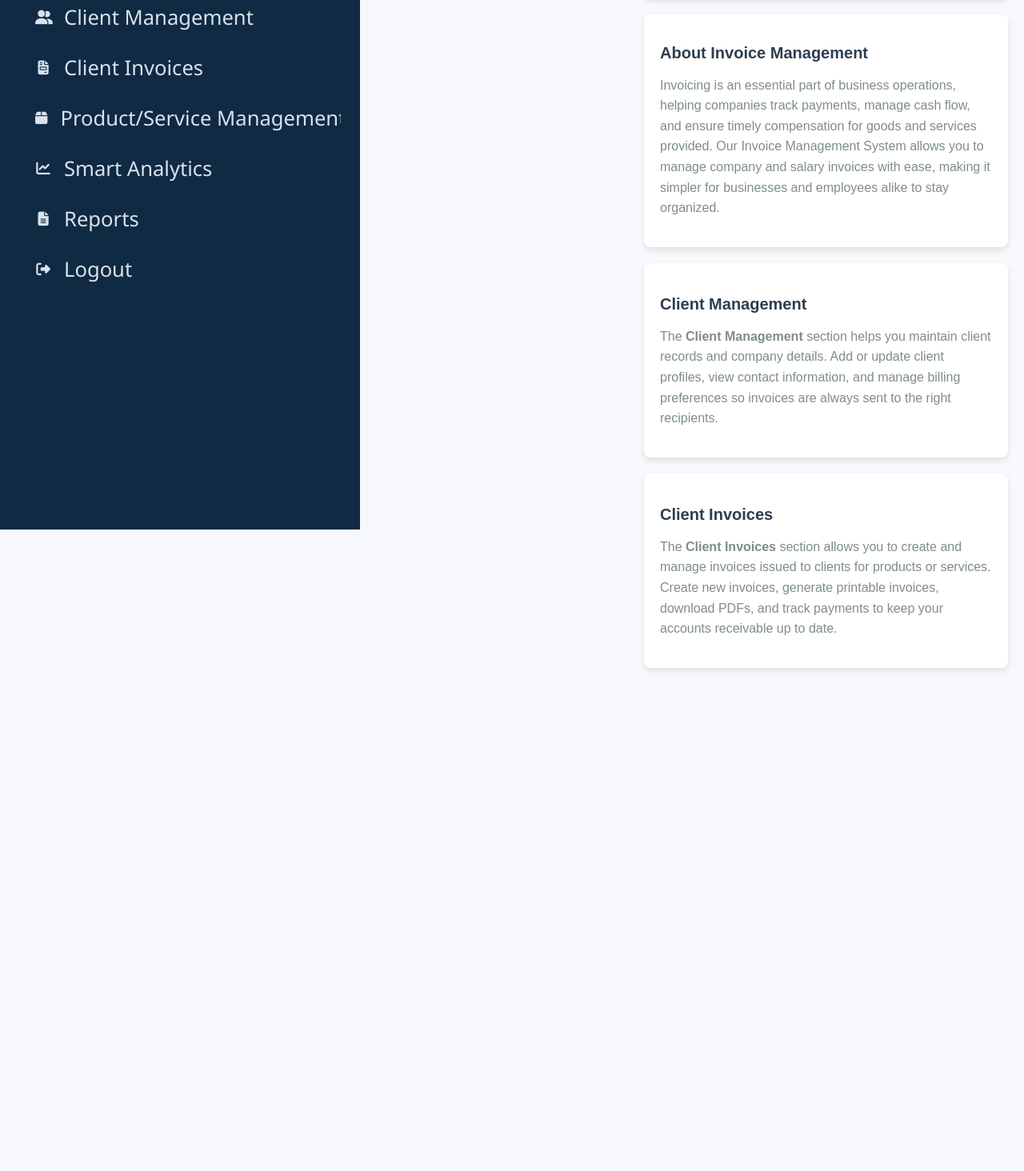
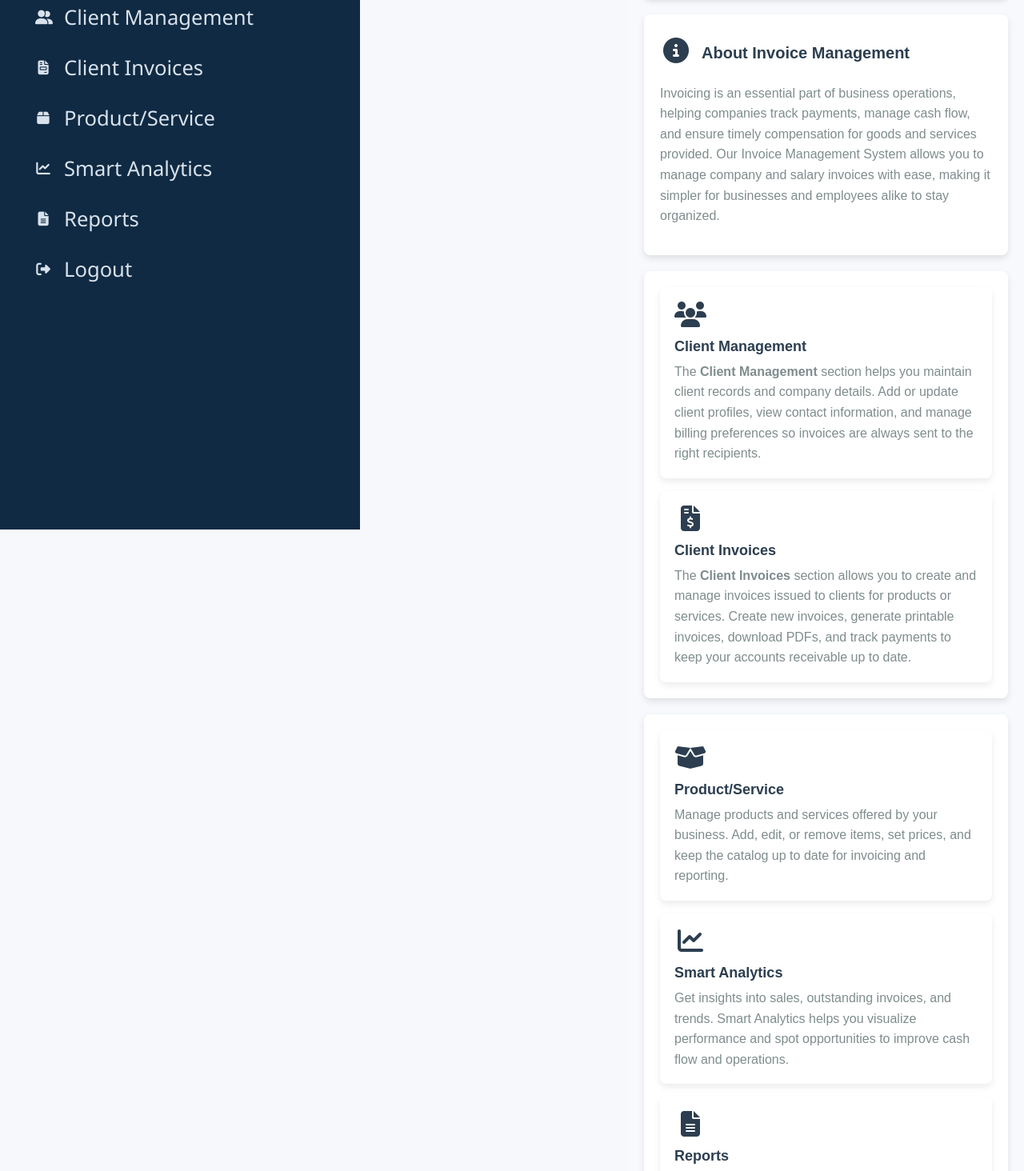
Before and after one commit to KAVYA-MANICD/Project, an Angular app in the folder Invoice-UI/: page /home in a window 1280 px wide. Shown: the part 186-1650 px from the top of the page at 80% size. Before the commit the page ends 1041 px from the top, so only its background shows below. Built offline with nearby package versions, Linux system fonts and the light colour scheme.

Commit message:
Details update

```diff
--- a/Invoice-UI/src/app/home/home.component.css
+++ b/Invoice-UI/src/app/home/home.component.css
@@ -72,3 +72,50 @@ h3 {
   background-color: #27ae60; /* Darker green on hover */
   box-shadow: 0 8px 16px rgba(0, 0, 0, 0.2);
 }
+
+/* Cards layout for the new home sections */
+.cards {
+  display: flex;
+  gap: 16px;
+  flex-wrap: wrap;
+  align-items: stretch;
+}
+
+.card {
+  background-color: #ffffff;
+  border-radius: 8px;
+  padding: 18px;
+  box-shadow: 0 4px 8px rgba(0, 0, 0, 0.08);
+  flex: 1 1 280px;
+  display: flex;
+  flex-direction: column;
+  gap: 8px;
+}
+
+.card-icon {
+  color: #2c3e50;
+  margin-bottom: 6px;
+}
+
+.card h4 {
+  margin: 0;
+  font-size: 18px;
+  color: #2c3e50;
+}
+
+.card p {
+  margin: 0;
+  color: #7f8c8d;
+}
+
+/* Header used in intro and section blocks so icon and heading align */
+.section-header {
+  display: flex;
+  align-items: center;
+  gap: 12px;
+  margin-bottom: 12px;
+}
+
+.section-header .card-icon {
+  margin-bottom: 0; /* let layout control spacing */
+}
--- a/Invoice-UI/src/app/home/home.component.html
+++ b/Invoice-UI/src/app/home/home.component.html
@@ -16,7 +16,10 @@
   </div>
 
   <div class="intro">
+    <div class="section-header">
+      <div class="card-icon"><i class="fas fa-info-circle fa-2x"></i></div>
       <h2>About Invoice Management</h2>
+    </div>
     <p>
       Invoicing is an essential part of business operations, helping companies
       track payments, manage cash flow, and ensure timely compensation for goods
@@ -26,8 +29,11 @@
     </p>
   </div>
 
-  <div class="section">
-    <h3>Client Management</h3>
+  <!-- Client Management and Client Invoices shown as cards in one row -->
+  <div class="section cards">
+    <div class="card">
+      <div class="card-icon"><i class="fas fa-users fa-2x"></i></div>
+      <h4>Client Management</h4>
       <p>
         The <strong>Client Management</strong> section helps you maintain client
         records and company details. Add or update client profiles, view contact
@@ -36,8 +42,9 @@
       </p>
     </div>
 
-  <div class="section">
-    <h3>Client Invoices</h3>
+    <div class="card">
+      <div class="card-icon"><i class="fas fa-file-invoice-dollar fa-2x"></i></div>
+      <h4>Client Invoices</h4>
       <p>
         The <strong>Client Invoices</strong> section allows you to create and
         manage invoices issued to clients for products or services. Create new
@@ -46,3 +53,37 @@
       </p>
     </div>
   </div>
+
+  <!-- New sections added below -->
+  <div class="section cards">
+    <div class="card">
+      <div class="card-icon"><i class="fas fa-box-open fa-2x"></i></div>
+      <h4>Product/Service</h4>
+      <p>
+        Manage products and services offered by your business. Add, edit, or
+        remove items, set prices, and keep the catalog up to date for invoicing
+        and reporting.
+      </p>
+    </div>
+
+    <div class="card">
+      <div class="card-icon"><i class="fas fa-chart-line fa-2x"></i></div>
+      <h4>Smart Analytics</h4>
+      <p>
+        Get insights into sales, outstanding invoices, and trends. Smart
+        Analytics helps you visualize performance and spot opportunities to
+        improve cash flow and operations.
+      </p>
+    </div>
+
+    <div class="card">
+      <div class="card-icon"><i class="fas fa-file-alt fa-2x"></i></div>
+      <h4>Reports</h4>
+      <p>
+        Generate detailed reports for accounting, payroll, and client billing.
+        Exportable formats make it easy to share with stakeholders or import
+        into other systems.
+      </p>
+    </div>
+  </div>
+</div>
--- a/Invoice-UI/src/app/navbar/navbar.component.html
+++ b/Invoice-UI/src/app/navbar/navbar.component.html
@@ -43,7 +43,7 @@
     </li>
     <li>
       <a routerLink="/product-services" routerLinkActive="active" (click)="closeMenu()">
-        <i class="fas fa-box"></i> Product/Service Management
+        <i class="fas fa-box"></i> Product/Service
       </a>
     </li>
     <li>
--- a/Invoice-UI/src/app/product-service-management/product-service-management.component.html
+++ b/Invoice-UI/src/app/product-service-management/product-service-management.component.html
@@ -3,7 +3,7 @@
 <div class="content">
   <div class="topbar">
     <div class="topbar-content">
-      <p>Product/Service Management</p>
+      <p>Product/Service</p>
     </div>
   </div>
 
```
Lines whose indentation alone changed are shown as unchanged.
